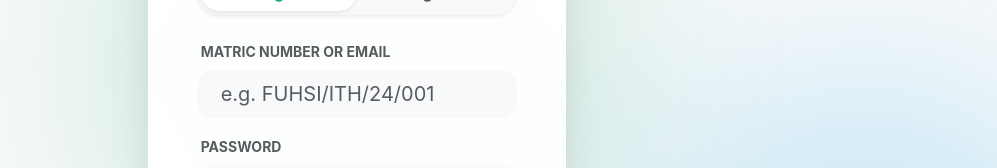
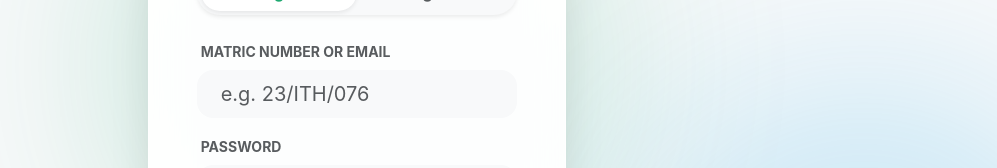
Before and after one commit to Gregz-tech/fuhsi-meditrack, a React (Vite) app: page /auth in a window 1280 px wide. Shown: the part 334-502 px from the top of the page, without its empty margins (283-1280 px from the left). Built offline with nearby package versions, Linux system fonts and the light colour scheme.

Commit message:
New setup logic

```diff
--- a/src/pages/auth/AuthPage.jsx
+++ b/src/pages/auth/AuthPage.jsx
@@ -149,7 +149,7 @@ export default function AuthPage() {
                             <input
                                 type="text"
                                 className="form-control form-control-lg border-0 bg-light rounded-4 px-4"
-                                placeholder="e.g. FUHSI/ITH/24/001"
+                                placeholder="e.g. 23/ITH/076"
                                 value={loginId} onChange={(e) => setLoginId(e.target.value)} required
                             />
                         </div>
@@ -189,7 +189,7 @@ export default function AuthPage() {
                             <div className="animate-fade-in d-flex flex-column gap-3">
                                 <div>
                                     <label className="form-label small fw-bolder text-uppercase text-muted ms-1">Preferred Username</label>
-                                    <input type="text" name="username" className="form-control form-control-lg border-0 bg-light rounded-4 px-4" placeholder="e.g. John Doe" value={regData.username} onChange={handleRegChange} required />
+                                    <input type="text" name="username" className="form-control form-control-lg border-0 bg-light rounded-4 px-4" placeholder="e.g. Osato" value={regData.username} onChange={handleRegChange} required />
                                 </div>
                                 <div>
                                     <label className="form-label small fw-bolder text-uppercase text-muted ms-1">Department</label>
@@ -228,11 +228,11 @@ export default function AuthPage() {
                             <div className="animate-fade-in d-flex flex-column gap-3">
                                 <div>
                                     <label className="form-label small fw-bolder text-uppercase text-muted ms-1">Matric Number</label>
-                                    <input type="text" name="matric" className="form-control form-control-lg border-0 bg-light rounded-4 px-4" placeholder="FUHSI/..." value={regData.matric} onChange={handleRegChange} required />
+                                    <input type="text" name="matric" className="form-control form-control-lg border-0 bg-light rounded-4 px-4" placeholder=" " value={regData.matric} onChange={handleRegChange} required />
                                 </div>
                                 <div>
                                     <label className="form-label small fw-bolder text-uppercase text-muted ms-1">Email Address (For Reports)</label>
-                                    <input type="email" name="email" className="form-control form-control-lg border-0 bg-light rounded-4 px-4" placeholder="student@fuhsi.edu.ng" value={regData.email} onChange={handleRegChange} required />
+                                    <input type="email" name="email" className="form-control form-control-lg border-0 bg-light rounded-4 px-4" placeholder=" " value={regData.email} onChange={handleRegChange} required />
                                 </div>
                                 <div>
                                     <label className="form-label small fw-bolder text-uppercase text-muted ms-1">Password</label>
```
